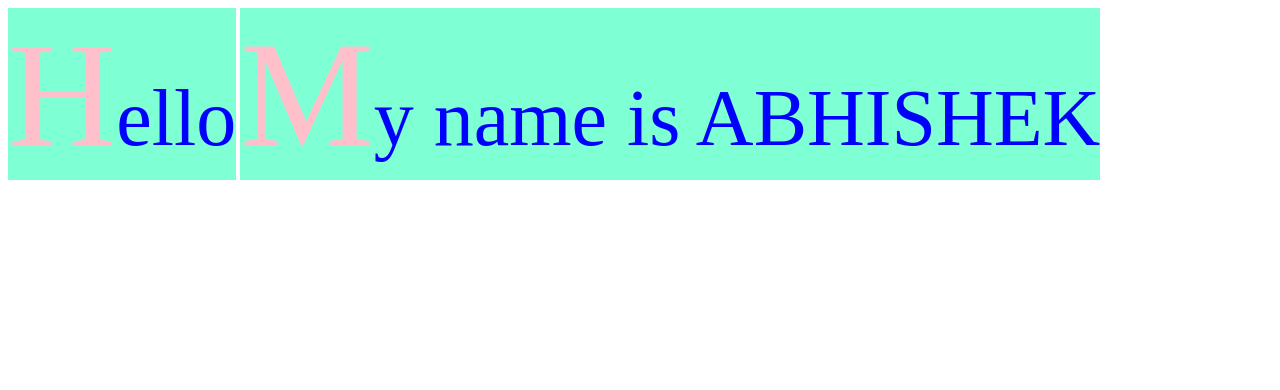
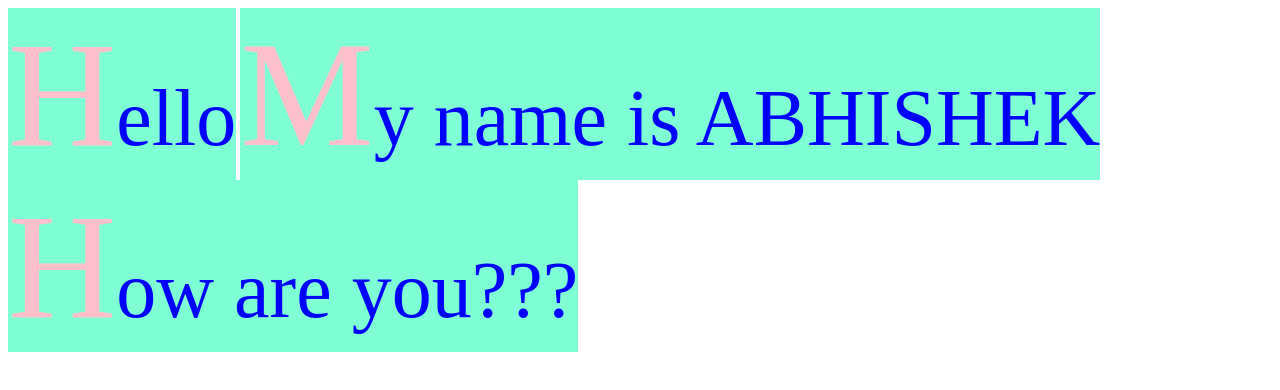
Before and after one commit to Abhi2971/Abhishek_practice, a plain HTML site: page index.html in a window 1280 px wide. Drawn offline with Linux system fonts and the light colour scheme.

Commit message:
new para added

```diff
--- a/index.html
+++ b/index.html
@@ -9,5 +9,6 @@
 <body>
     <p>Hello</p>
     <p>My name is ABHISHEK</p>
+    <p>How are you???</p>
 </body>
 </html>
```
